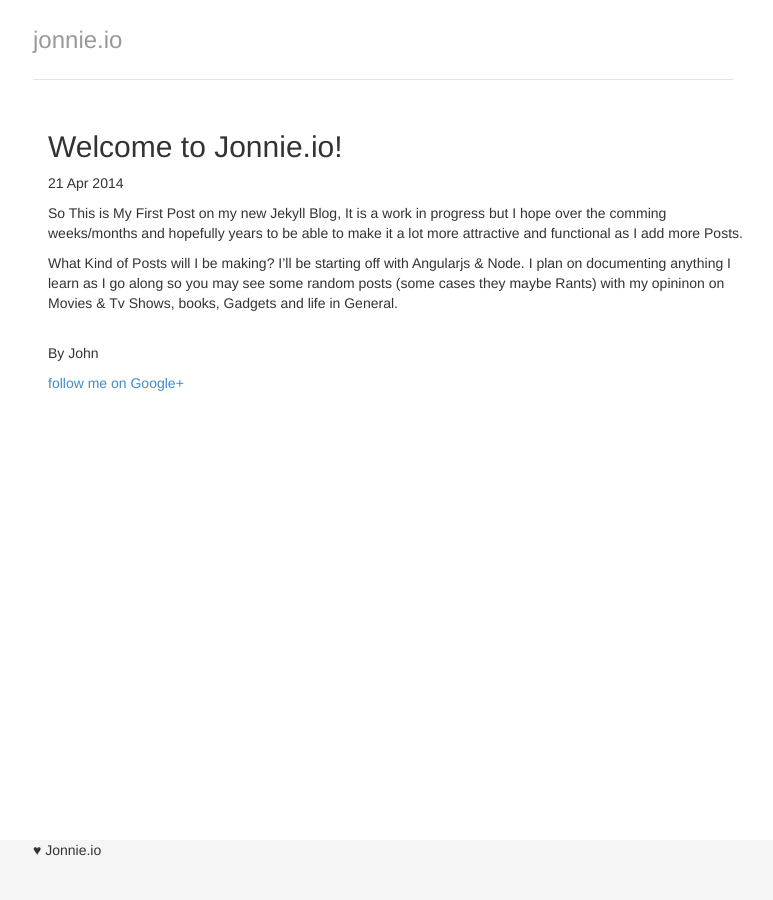
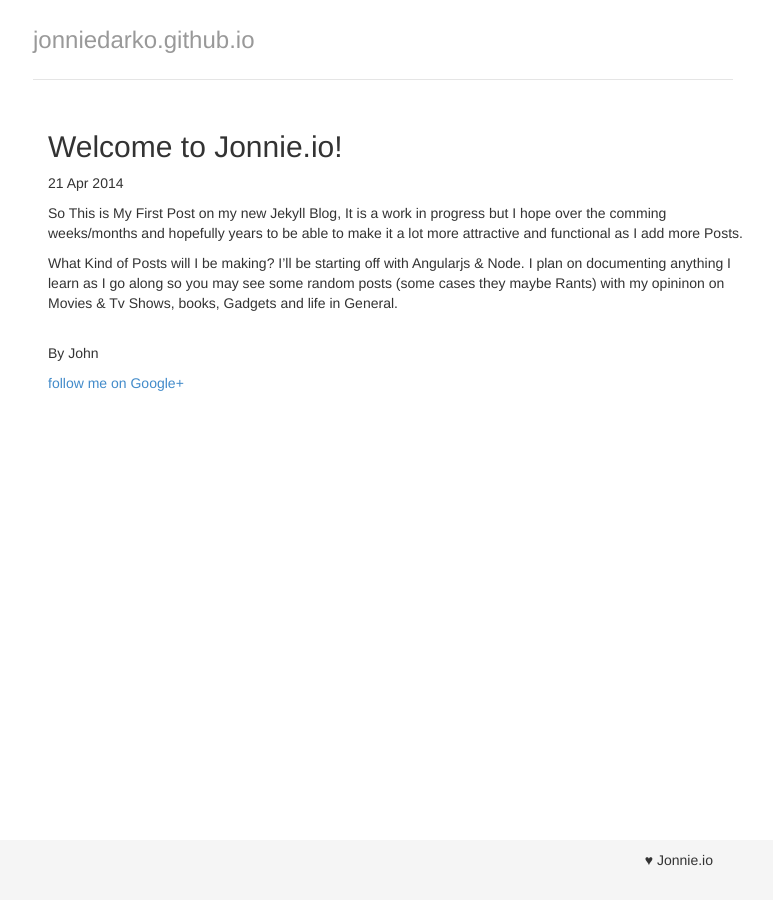
Before and after one commit to jonniedarko/blog, a Jekyll site: the page built from _posts/2014-04-21-welcome-to-jekyll.markdown, in a window 1280 px wide. Shown: the whole page, without its empty margins (257-1030 px from the left). Built offline with Jekyll 4.4.1, drawn with Linux system fonts in a browser that asks for light colours; Markdown is read by kramdown in place of the engine named in the settings; comment, search, counter and statistics services are not loaded.

Commit message:
Update default.html

```diff
--- a/_layouts/default.html
+++ b/_layouts/default.html
@@ -11,10 +11,11 @@
     <meta name="description" content="">
     <meta name="viewport" content="width=device-width">
 
-    <link rel="stylesheet" href="blog/vendor/bootstrap/dist/css/bootstrap.min.css">
+    <link rel="stylesheet" href="/vendor/bootstrap/dist/css/bootstrap.min.css">
 
-    <link rel="stylesheet" href="blog/css/main.css">
-     <link rel="stylesheet" href="blog/css/syntax.css">
+    <link rel="stylesheet" href="css/main.css">
+     <link rel="stylesheet" href="css/syntax.css">
+     <script src="https://apis.google.com/js/plusone.js"></script>
     <!-- endbuild -->
   </head>
   <body >
@@ -31,7 +32,7 @@
     <li><a ng-href="#">About</a></li>
     <li><a ng-href="#">Contact</a></li>
   </ul>-->
-  <h3 class="text-muted">jonnie.io</h3>
+  <h3 class="text-muted">jonniedarko.github.io</h3>
 </div>
 
 <div class="container">
@@ -60,11 +61,11 @@
     </div>
 <div class="footer">
   <div class="container">
-    <p>♥ Jonnie.io</p>
+    <p style="padding-top:10px; padding-right: 20px;float:right;">♥ Jonnie.io</p>
   </div>
 </div>
-    <script src="blog/vendor/jquery/dist/jquery.min.js"></script>
-    <script src="blog/vendor/bootstrap/dist/js/bootstrap.min.js"></script>
+    <script src="vendor/jquery/dist/jquery.min.js"></script>
+    <script src="vendor/bootstrap/dist/js/bootstrap.min.js"></script>
 
 
 </body>
```
